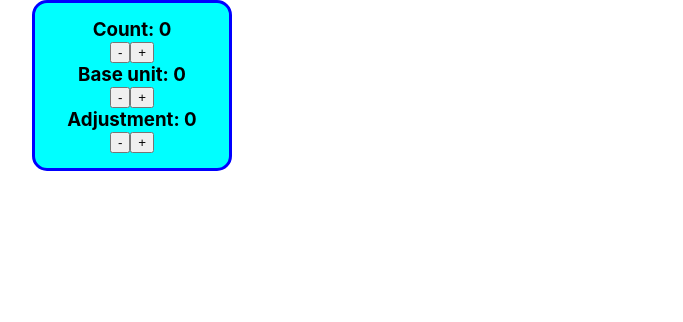
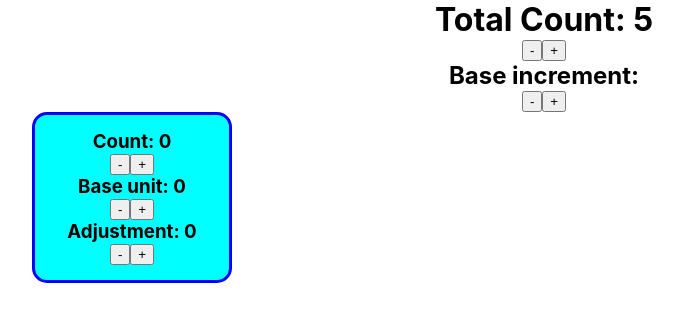
Before and after one commit to enbre/counter, a React (Create React App) app: page / in a window 1280 px wide. Shown: the top 322 px of the page, without its empty margins (96-779 px from the left). Built offline with nearby package versions, Linux system fonts and the light colour scheme.

Commit message:
adds increase/decrease functions to App.js and passes to Header

```diff
--- a/public/index.html
+++ b/public/index.html
@@ -24,7 +24,7 @@
       work correctly both with client-side routing and a non-root public URL.
       Learn how to configure a non-root public URL by running `npm run build`.
     -->
-    <title>Counter React App</title>
+    <title>Counters!</title>
   </head>
   <body>
     <noscript>You need to enable JavaScript to run this app.</noscript>
--- a/src/App.js
+++ b/src/App.js
@@ -7,20 +7,34 @@ import './App.css';
 
 function App() {
   const [counterNum, setCounterNum] = useState(0);
+  const [increment, setIncrement] = useState(1);
+
+
 
   const increaseCounters = ()=>{
     setCounterNum(counterNum+1)
-  }
+  };
   const decreaseCounters = () =>{
     setCounterNum(counterNum-1)
-  }
+  };
+  const increaseIncrement = () => {
+    setIncrement(increment+1)
+  };
+  const decreaseIncrement = () =>{
+    setIncrement(increment-1)
+  };
+
+
 
   return (
     <div className="App">
 
       <Header className="App-header"
+        counterNum = {counterNum}
         increaseCounters = {increaseCounters}
         decreaseCounters = {decreaseCounters}
+        increaseIncrement = {increaseIncrement}
+        decreaseIncrement = {decreaseIncrement}
       />
       <CounterList
       // {counters}
--- a/src/Counter.js
+++ b/src/Counter.js
@@ -8,7 +8,7 @@ function Counter() {
 
    useEffect(() => {
       document.querySelector("h3" ).innerHTML = `Count: ${count+base+adjust}`
-      console.log(`count: ${count}, base: ${base}, adjust: ${adjust}`)
+      // console.log(`count: ${count}, base: ${base}, adjust: ${adjust}`)
    }
    ,[ count,adjust, base]
    )
--- a/src/Header.js
+++ b/src/Header.js
@@ -1,9 +1,19 @@
 import React from 'react'
 
-function Header() {
+function Header(counterNum, decreaseCounters,increaseCounters, decreaseIncrement, increaseIncrement) {
    return (
-      <div>
-
+      <div className="counter-header">
+      <>
+         {/* <h1>Count: {counterNum} </h1> */}
+         <h1>Total Count: 5 </h1>
+         <button onClick={decreaseCounters}>-</button>
+         <button onClick={increaseCounters}>+</button>
+      </>
+      <>
+         <h2>Base increment: </h2>
+         <button onClick={decreaseIncrement}>-</button>
+         <button onClick={increaseIncrement}>+</button>
+      </>
       </div>
    )
 }
```
